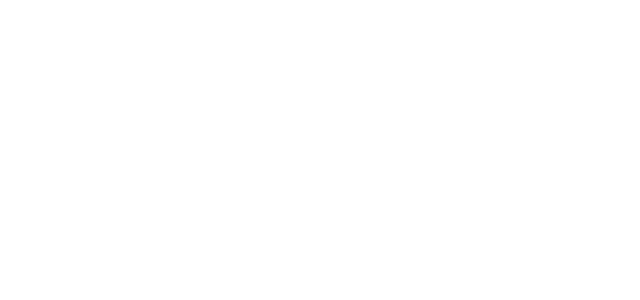
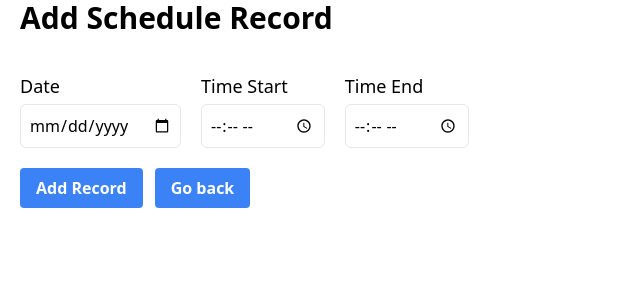
Before and after one commit to Sirderyl/Team-Project-and-Proffesionalism, a React (Vite) app in the folder Volunteering/: page /account-details/add-schedule-record in a window 1280 px wide. Before the commit this address had no page. Shown: the top 300 px of the page, without its empty margins (0-640 px from the left). Built offline with nearby package versions, Linux system fonts and the light colour scheme.

Commit message:
Add schedule functionality

```diff
--- a/Volunteering/package.json
+++ b/Volunteering/package.json
@@ -14,6 +14,7 @@
     "@emotion/styled": "^11.11.0",
     "@mui/material": "^5.15.10",
     "@mui/x-date-pickers": "^6.19.5",
+    "@wojtekmaj/react-timerange-picker": "^5.5.0",
     "dayjs": "^1.11.10",
     "react": "^18.2.0",
     "react-dom": "^18.2.0",
--- a/Volunteering/src/App.jsx
+++ b/Volunteering/src/App.jsx
@@ -1,14 +1,30 @@
 import { Routes, Route } from 'react-router-dom'
+import { useState } from 'react'
 import Home from './pages/Home'
 import AccountDetails from './pages/AccountDetails'
+import AddScheduleRecord from './pages/AddScheduleRecord'
 
 function App() {
+
+  const [scheduleRecords, setScheduleRecords] = useState([
+    {
+      ID: 0,
+      date: new Date('2024-02-26'),
+      time_range: ['13:00', '15:00']
+    },
+    {
+      ID: 1,
+      date: new Date('2024-02-27'),
+      time_range: ['10:00', '12:00']
+    }
+  ])
 
   return (
     <div className='App'>
       <Routes>
         <Route path='/' element={<Home />} />
-        <Route path='/account-details' element={<AccountDetails />} />
+        <Route path='/account-details' element={<AccountDetails scheduleRecords={scheduleRecords} />} />
+        <Route path='/account-details/add-schedule-record' element={<AddScheduleRecord scheduleRecords={scheduleRecords} />} />
       </Routes>
     </div>
   )
--- a/Volunteering/src/pages/AccountDetails.jsx
+++ b/Volunteering/src/pages/AccountDetails.jsx
@@ -1,10 +1,33 @@
+import { useState } from 'react'
 import { DemoContainer } from '@mui/x-date-pickers/internals/demo'
 import { AdapterDayjs } from '@mui/x-date-pickers/AdapterDayjs'
 import { LocalizationProvider } from '@mui/x-date-pickers/LocalizationProvider'
 import { DateTimePicker } from '@mui/x-date-pickers/DateTimePicker'
+import TimeRangePicker from '@wojtekmaj/react-timerange-picker'
+import '@wojtekmaj/react-timerange-picker/dist/TimeRangePicker.css'
+import 'react-clock/dist/Clock.css'
 import profilePicture from '../assets/profile_picture.jpeg'
+import { Link } from 'react-router-dom'
+import PropTypes from 'prop-types'
 
-function AccountDetails() {
+export default function AccountDetails(props) {
+
+    const [timeRange, setTimeRange] = useState(['00:00', '23:59'])
+
+    const handleTimeChange = time => {
+        setTimeRange(time)
+        console.log(time)
+    }
+
+    let scheduleTable = props.scheduleRecords.map(item => {
+        console.log(item)
+        return (
+            <tr key={item.ID}>
+                <td className='border px-4 py-2'>{item.date.toLocaleDateString("en-GB")}</td>
+                <td className='border px-4 py-2'>{item.time_range[0]} - {item.time_range[1]}</td>
+            </tr>
+        )
+    })
 
     return (
         <div>
@@ -21,6 +44,25 @@ function AccountDetails() {
                 </div>
             </div>
 
+            <div className='mt-10 ml-5'>
+                <h1 className='font-bold mb-5'>Availability Schedule</h1>
+                <table className='table-auto'>
+                    <thead>
+                        <tr>
+                            <th className='px-4 py-2'>Date</th>
+                            <th className='px-4 py-2'>Time</th>
+                        </tr>
+                    </thead>
+                    <tbody>
+                        {scheduleTable}
+                    </tbody>
+                </table>
+
+                <Link to='/account-details/add-schedule-record'>
+                    <button className="bg-blue-500 hover:bg-blue-700 text-white font-bold py-2 px-4 rounded mt-5">Add Record</button>
+                </Link>
+            </div>
+
             <div className="mt-3 ml-5" style={{ width: '300px' }}>
                 <LocalizationProvider dateAdapter={AdapterDayjs}>
                     <DemoContainer components={['DateTimePicker']}>
@@ -28,8 +70,13 @@ function AccountDetails() {
                     </DemoContainer>
                 </LocalizationProvider>
             </div>
+            <div className='mt-3 ml-5'>
+                <TimeRangePicker onChange={handleTimeChange} value={timeRange} />
+            </div>
         </div>
     )
 }
 
-export default AccountDetails
+AccountDetails.propTypes = {
+    scheduleRecords: PropTypes.array.isRequired
+}
--- /dev/null
+++ b/Volunteering/src/pages/AddScheduleRecord.jsx
@@ -0,0 +1,73 @@
+import { useState } from 'react'
+import { Link } from 'react-router-dom'
+import PropTypes from 'prop-types'
+
+export default function AddScheduleRecord(props) {
+
+    const [date, setDate] = useState('')
+    const [timeStart, setTimeStart] = useState('')
+    const [timeEnd, setTimeEnd] = useState('')
+
+    const handleDateChange = date => {
+        setDate(date)
+        console.log(date)
+    }
+
+    const handleTimeStartChange = time => {
+        setTimeStart(time)
+        console.log(time)
+    }
+
+    const handleTimeEndChange = time => {
+        setTimeEnd(time)
+        console.log(time)
+    }
+
+    const handleAddRecord = () => {
+        props.scheduleRecords.push({
+            ID: props.scheduleRecords.length,
+            date: new Date(date),
+            time_range: [timeStart, timeEnd]
+        })
+
+        /*
+        let newRecord = {
+            ID: props.scheduleRecords.length,
+            date: new Date(date),
+            time_range: [timeStart, timeEnd]
+        }
+        let newScheduleRecords = [...props.scheduleRecords, newRecord]
+        props.setScheduleRecords(newScheduleRecords)
+        */
+    }
+
+    return (
+        <div>
+            <h1 className="text-3xl font-bold mb-3 ml-5">Add Schedule Record</h1>
+            <div className="flex flex-row">
+                <div className="flex flex-col ml-5">
+                    <label htmlFor='dateInput' className="text-lg mt-6">Date</label>
+                    <input id='dateInput' type="date" className="border rounded-md p-2 mt-1" value={date} onChange={e => handleDateChange(e.target.value)} />
+                </div>
+                <div className="flex flex-col ml-5">
+                    <label htmlFor='timeStartInput' className="text-lg mt-6">Time Start</label>
+                    <input id='timeStartInput' type="time" className="border rounded-md p-2 mt-1" value={timeStart} onChange={e => handleTimeStartChange(e.target.value)} />
+                </div>
+                <div className="flex flex-col ml-5">
+                    <label htmlFor='timeEndInput' className="text-lg mt-6">Time End</label>
+                    <input id='timeEndInput' type="time" className="border rounded-md p-2 mt-1" value={timeEnd} onChange={e => handleTimeEndChange(e.target.value)} />
+                </div>
+            </div>
+            <div className="flex flex-row ml-5">
+                <button className="bg-blue-500 hover:bg-blue-700 text-white font-bold py-2 px-4 rounded mt-5" onClick={handleAddRecord}>Add Record</button>
+                <Link to='/account-details'>
+                    <button className="bg-blue-500 hover:bg-blue-700 text-white font-bold py-2 px-4 rounded mt-5 ml-3">Go back</button>
+                </Link>
+            </div>
+        </div>
+    )
+}
+
+AddScheduleRecord.propTypes = {
+    scheduleRecords: PropTypes.array.isRequired
+}
```
Also changed, not shown: 2 other files (tests, documents, lock files or other folders).
